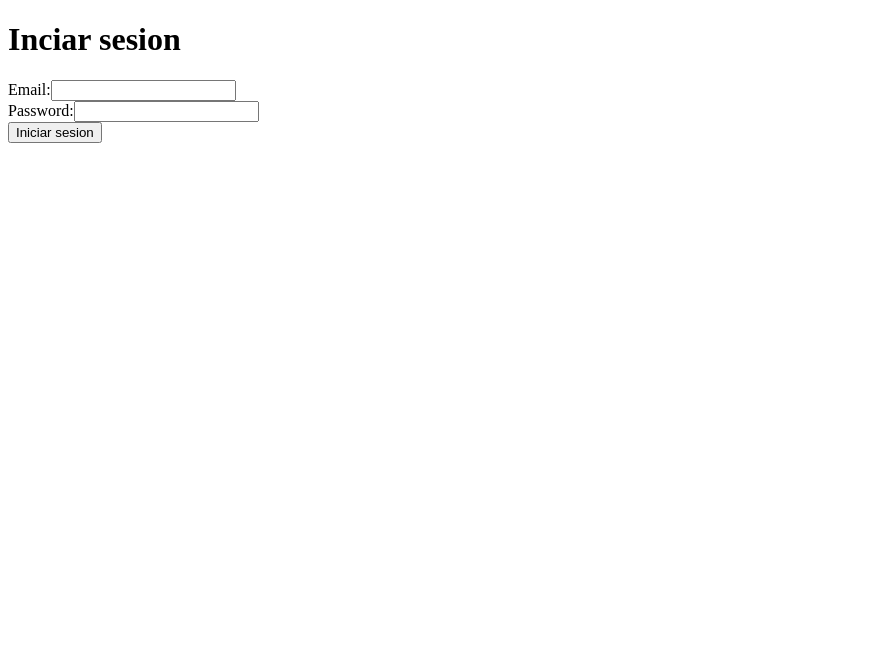
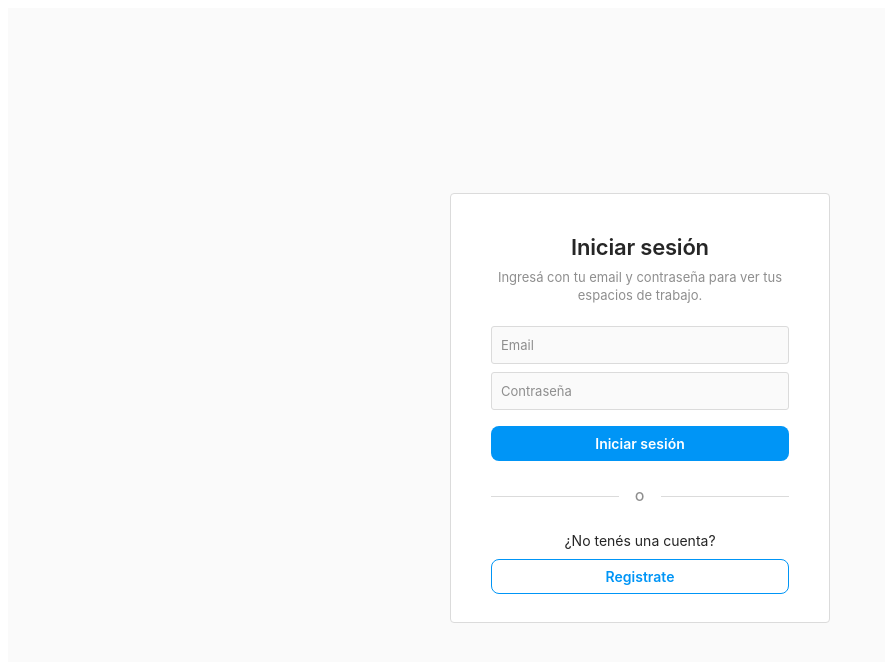
Before and after one commit to Leopez99/2026_UTN_SLACK, a React (Vite) app in the folder Frontend/: page /login in a window 1280 px wide. Shown: the top 662 px of the page, without its empty margins (0-885 px from the left). Built offline with nearby package versions, Linux system fonts and the light colour scheme; no server answers.

Commit message:
Creado el login screen

```diff
--- /dev/null
+++ b/Frontend/src/screens/LoginScreen/LoginScreen.css
@@ -0,0 +1,239 @@
+/* LoginScreen: estilos inspirados en el login de Instagram (sin logo) */
+
+.login-screen {
+  min-height: 100vh;
+  background: #fafafa;
+  display: flex;
+  flex-direction: column;
+  align-items: center;
+  justify-content: center;
+  gap: 10px;
+  padding: 32px 16px;
+  font-family: -apple-system, BlinkMacSystemFont, "Segoe UI", Roboto, Helvetica, Arial, sans-serif;
+  color: #262626;
+  box-sizing: border-box;
+}
+
+.login-screen *,
+.login-screen *::before,
+.login-screen *::after {
+  box-sizing: border-box;
+}
+
+.login-card {
+  width: 100%;
+  max-width: 380px;
+  background: #fff;
+  border: 1px solid #dbdbdb;
+  border-radius: 4px;
+  padding: 40px 40px 28px;
+}
+
+.login-header {
+  margin-bottom: 22px;
+  text-align: center;
+}
+
+.login-title {
+  margin: 0;
+  font-size: 22px;
+  font-weight: 600;
+  letter-spacing: -0.2px;
+}
+
+.login-subtitle {
+  margin: 8px 0 0;
+  font-size: 13px;
+  line-height: 1.4;
+  color: #8e8e8e;
+}
+
+.login-form {
+  display: flex;
+  flex-direction: column;
+  gap: 8px;
+}
+
+.login-input {
+  width: 100%;
+  padding: 10px 9px;
+  border: 1px solid #dbdbdb;
+  border-radius: 3px;
+  background: #fafafa;
+  color: #262626;
+  font-family: inherit;
+  font-size: 13px;
+  outline: none;
+  transition: border-color 0.15s ease, background 0.15s ease;
+}
+
+.login-input::placeholder {
+  color: #8e8e8e;
+}
+
+.login-input:hover {
+  border-color: #c7c7c7;
+}
+
+.login-input:focus {
+  border-color: #a8a8a8;
+  background: #fff;
+}
+
+.login-button {
+  margin-top: 8px;
+  width: 100%;
+  padding: 9px 16px;
+  border: none;
+  border-radius: 8px;
+  background: #0095f6;
+  color: #fff;
+  font-family: inherit;
+  font-size: 14px;
+  font-weight: 600;
+  cursor: pointer;
+  transition: background 0.15s ease, transform 0.05s ease;
+}
+
+.login-button:hover:not(:disabled) {
+  background: #1877f2;
+}
+
+.login-button:active:not(:disabled) {
+  transform: scale(0.99);
+}
+
+.login-button:disabled {
+  opacity: 0.45;
+  cursor: default;
+}
+
+.login-button:focus-visible {
+  outline: 2px solid #0095f6;
+  outline-offset: 2px;
+}
+
+.login-button-secondary {
+  width: 100%;
+  padding: 8px 16px;
+  border: 1px solid #0095f6;
+  border-radius: 8px;
+  background: #fff;
+  color: #0095f6;
+  font-family: inherit;
+  font-size: 14px;
+  font-weight: 600;
+  cursor: pointer;
+  transition: background 0.15s ease;
+}
+
+.login-button-secondary:hover {
+  background: #f0f9ff;
+}
+
+.login-divider {
+  display: flex;
+  align-items: center;
+  gap: 16px;
+  margin: 20px 0;
+}
+
+.login-divider-line {
+  flex: 1;
+  height: 1px;
+  background: #dbdbdb;
+}
+
+.login-divider-text {
+  font-size: 12px;
+  font-weight: 600;
+  letter-spacing: 1px;
+  color: #8e8e8e;
+}
+
+.login-message {
+  margin: 4px 0 0;
+  text-align: center;
+  font-size: 12px;
+  line-height: 1.4;
+}
+
+.login-message-error {
+  color: #ed4956;
+}
+
+.login-message-success {
+  color: #2e7d32;
+}
+
+.login-card-secondary {
+  width: 100%;
+  max-width: 380px;
+  padding: 22px 40px;
+  border: 1px solid #dbdbdb;
+  border-radius: 4px;
+  background: #fff;
+  text-align: center;
+}
+
+.login-secondary-text {
+  margin: 0;
+  font-size: 14px;
+  color: #262626;
+}
+
+.login-link {
+  color: #0095f6;
+  font-weight: 600;
+  text-decoration: none;
+}
+
+.login-link:hover {
+  text-decoration: underline;
+}
+
+.login-register {
+  display: flex;
+  flex-direction: column;
+  align-items: center;
+  gap: 10px;
+}
+
+.login-register-text {
+  margin: 0;
+  font-size: 14px;
+  color: #262626;
+}
+
+.sr-only {
+  position: absolute;
+  width: 1px;
+  height: 1px;
+  padding: 0;
+  margin: -1px;
+  overflow: hidden;
+  clip: rect(0, 0, 0, 0);
+  white-space: nowrap;
+  border: 0;
+}
+
+@media (max-width: 450px) {
+  .login-screen {
+    justify-content: flex-start;
+    gap: 0;
+    padding: 0 0 32px;
+    background: #fff;
+  }
+
+  .login-card,
+  .login-card-secondary {
+    max-width: 100%;
+    border: none;
+    border-radius: 0;
+    padding: 32px 24px;
+  }
+
+  .login-card-secondary {
+    border-top: 1px solid #dbdbdb;
+  }
+}
--- a/Frontend/src/screens/LoginScreen/LoginScreen.jsx
+++ b/Frontend/src/screens/LoginScreen/LoginScreen.jsx
@@ -2,7 +2,8 @@ import React, { useEffect, useState } from 'react'
 import useForm from '../../hooks/useForm'
 import { login } from '../../services/authService'
 import useRequest from '../../hooks/useRequest'
-import {useNavigate} from 'react-router'
+import { Link, useNavigate } from 'react-router'
+import './LoginScreen.css'
 
 /*
 Siguiendo las practicas implementadas la conectar el formulario de login con nuesta API REST
@@ -45,49 +46,75 @@ function LoginScreen() {
 
 
 
-    return (
-        <div>
-            <h1>Inciar sesion</h1>
-            <form onSubmit={handleSubmit}>
-                <div>
-                    <label htmlFor="email">Email:</label>
+return (
+        <div className="login-screen">
+            <main className="login-card">
+                {/* Logo pendiente: cuando este, va aca arriba del titulo */}
+                <header className="login-header">
+                    <h1 className="login-title">Iniciar sesión</h1>
+                    <p className="login-subtitle">
+                        Ingresá con tu email y contraseña para ver tus espacios de trabajo.
+                    </p>
+                </header>
+                <form className="login-form" onSubmit={handleSubmit}>
+                    <label className="sr-only" htmlFor="email">Email</label>
                     <input
+                        className="login-input"
                         name='email'
                         id='email'
                         type='email'
+                        placeholder='Email'
+                        autoComplete='email'
                         value={formState.email}
                         onChange={handleChangeInput}
                     />
-                </div>
-                <div>
-                    <label htmlFor="password">Password:</label>
+                    <label className="sr-only" htmlFor="password">Contraseña</label>
                     <input
+                        className="login-input"
                         name='password'
                         id='password'
                         type='password'
+                        placeholder='Contraseña'
+                        autoComplete='current-password'
                         value={formState.password}
                         onChange={handleChangeInput}
                     />
-                </div>
-                {
-                    error
-                    &&
-                    !loading
-                    &&
-                    <span style={{color: 'red'}}>{error}</span>
-                }
+                    {error && !loading && (
+                        <p className="login-message login-message-error">{error}</p>
+                    )}
+                    {loading ? (
+                        <button className="login-button" type='submit' disabled={true}>
+                            Cargando...
+                        </button>
+                    ) : (
+                        <button className="login-button" type='submit'>
+                            Iniciar sesión
+                        </button>
+                    )}
+                    {response && !loading && (
+                        <p className="login-message login-message-success">
+                            Inicio de sesión exitoso
+                        </p>
+                    )}
+                    <div className="login-divider">
+                        <span className="login-divider-line" />
+                        <span className="login-divider-text">O</span>
+                        <span className="login-divider-line" />
+                    </div>
 
-                {
-                    loading
-                    ? <button type='submit' disabled={true} >Cargando...</button>
-                    : <button type='submit'>Iniciar sesion</button>
-                }
+                    <div className="login-register">
+                        <p className="login-register-text">¿No tenés una cuenta?</p>
+                        <button
+                            className="login-button-secondary"
+                            type='button'
+                            onClick={() => navigate('/register')}
+                        >
+                            Registrate
+                        </button>
+                    </div>
 
-
-                {
-                    response && !loading && <span style={{color: 'greenyellow'}}>Inicio de sesion exitoso</span>
-                }
-            </form>
+                </form>
+            </main>
         </div>
     )
 }
```
